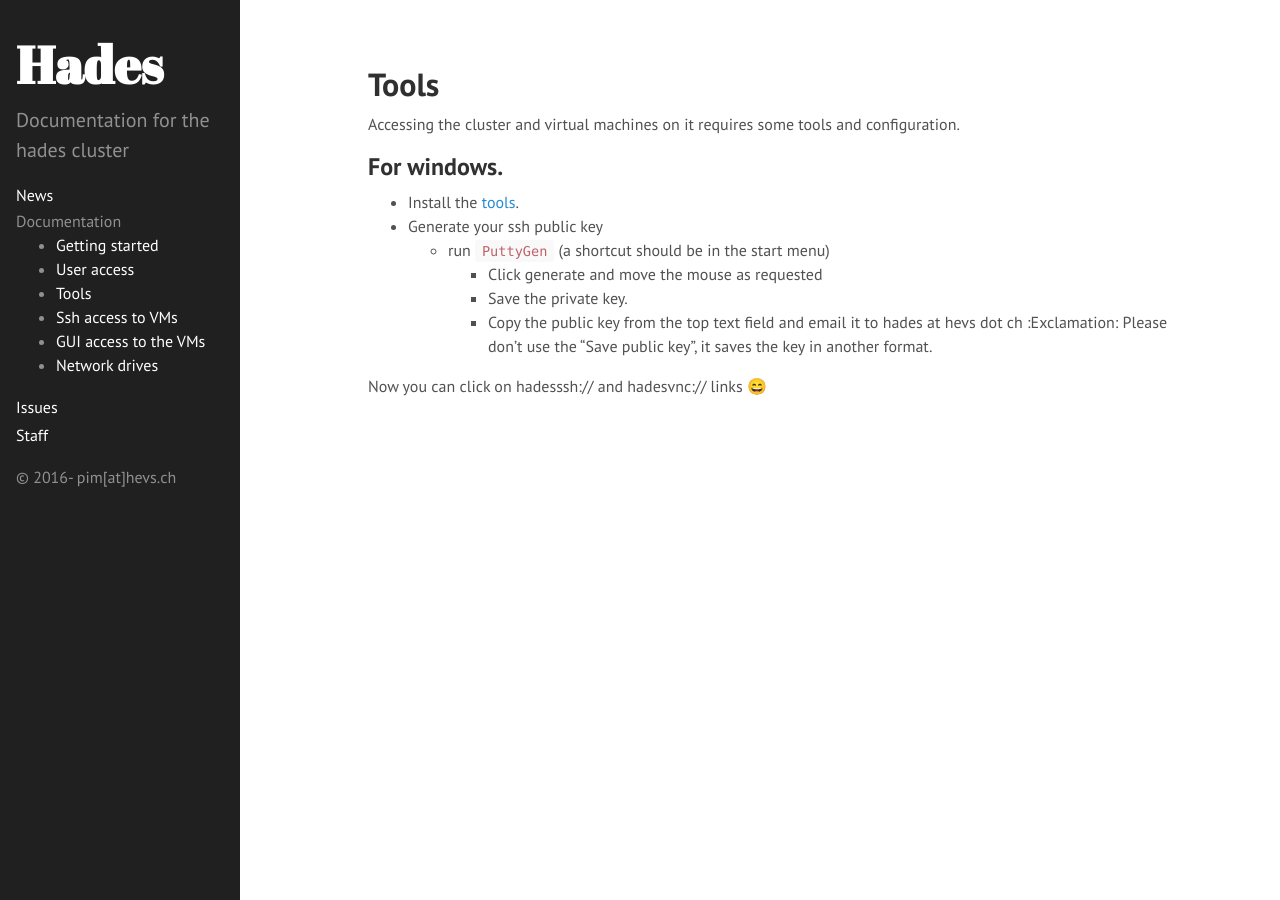
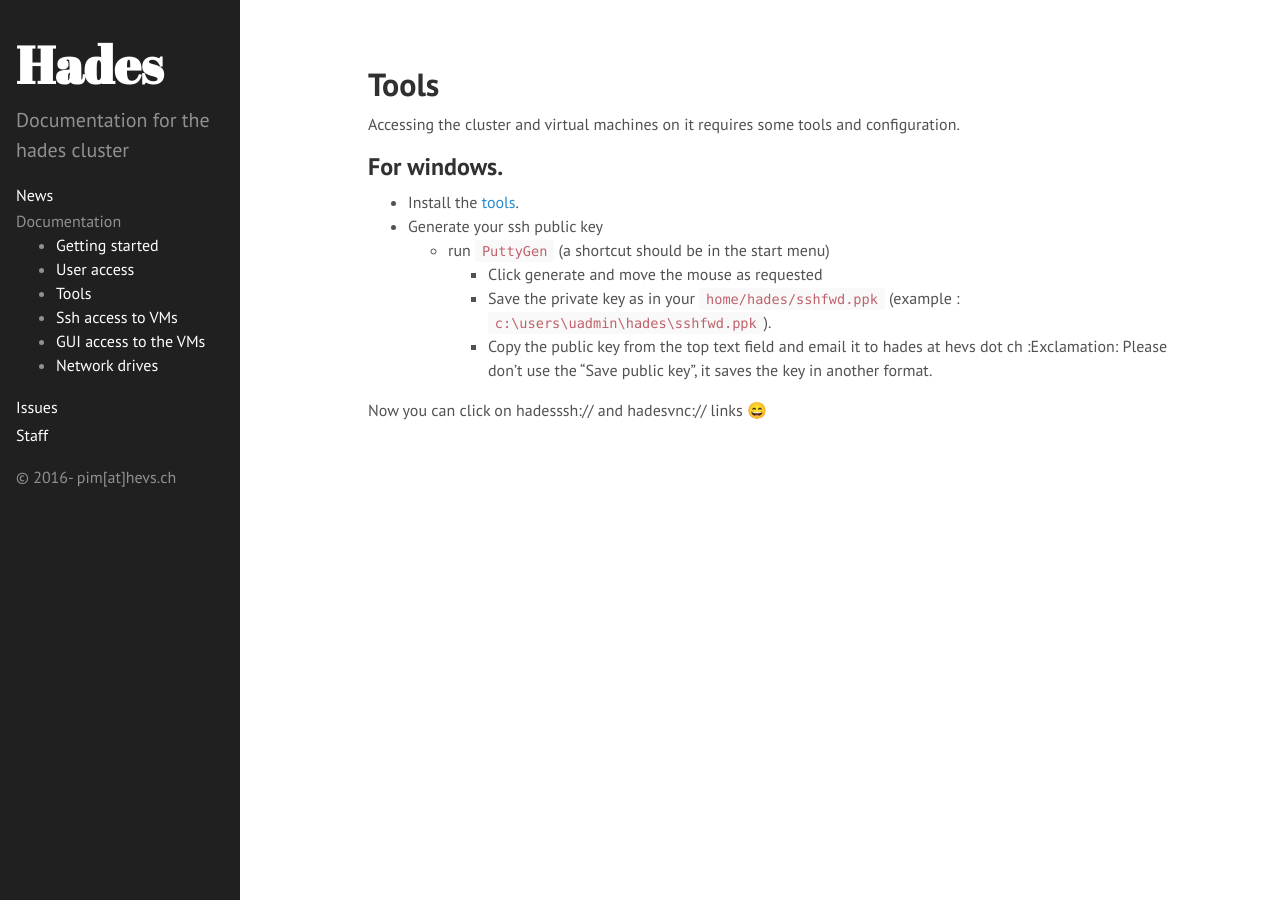
Before and after one commit to hevs-isi/hades, a Jekyll site: the page built from _doc/tools.md, in a window 1280 px wide. Built offline with Jekyll 4.4.1, drawn with Linux system fonts in a browser that asks for light colours; emoji names are drawn with the system emoji font.

Commit message:
Documenation for windows tools

```diff
--- a/_doc/tools.md
+++ b/_doc/tools.md
@@ -12,7 +12,7 @@ Accessing the cluster and virtual machines on it requires some tools and configu
 * Generate your ssh public key
 	* run `PuttyGen` (a shortcut should be in the start menu)
 		* Click generate and move the mouse as requested
-		* Save the private key.
+		* Save the private key as in your `home/hades/sshfwd.ppk` (example : `c:\users\uadmin\hades\sshfwd.ppk`).
 		* Copy the public key from the top text field and email it to hades at hevs dot ch
 		:Exclamation: Please don't use the "Save public key", it saves the key in another format.
 
```
